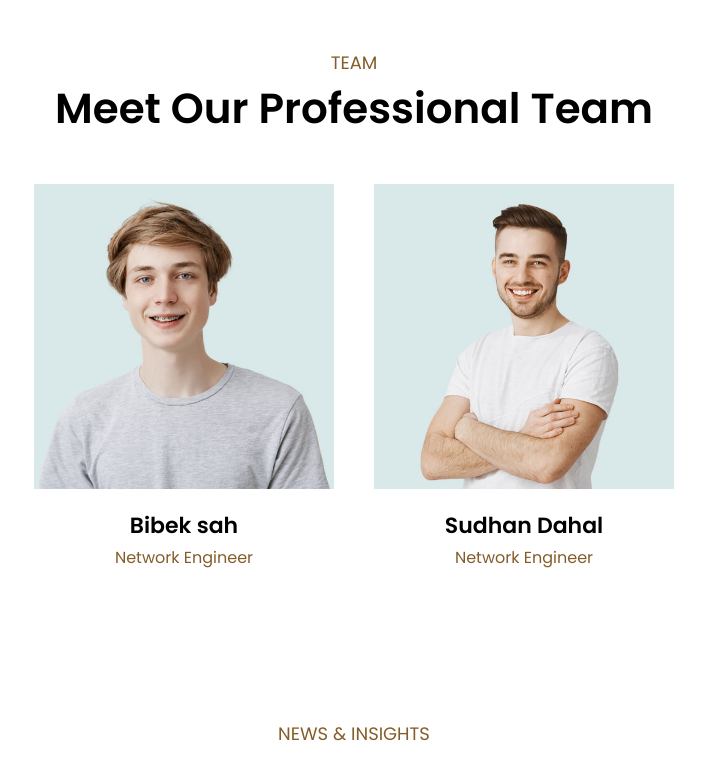
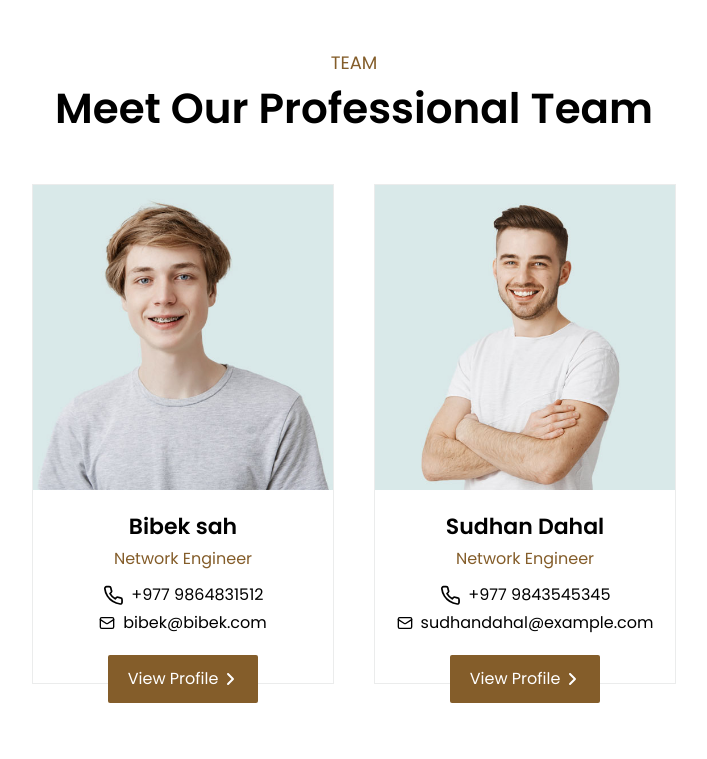
Before and after one commit to Anuragsah401/mt10web-client, a Next.js app: page / in a window 1280 px wide. Shown: the part 2000-2759 px from the top of the page, without its empty margins (286-993 px from the left). Built offline with nearby package versions, Linux system fonts and the light colour scheme.

Commit message:
working on team section

```diff
--- a/src/components/Homepage/team.jsx
+++ b/src/components/Homepage/team.jsx
@@ -1,4 +1,8 @@
 import React from "react";
+import { FaAngleRight } from "react-icons/fa6";
+import { FiPhone } from "react-icons/fi";
+import { LuMail } from "react-icons/lu";
+
 import Container from "components/UI/Container";
 import SectionTitle from "components/UI/SectionTitle";
 import Image from "next/image";
@@ -37,7 +41,10 @@ const Team = () => {
         <div className="flex gap-10 justify-center items-center flex-wrap">
           {teamDetails.map((team, i) => {
             return (
-              <div key={i}>
+              <div
+                key={i}
+                className="flex flex-col items-center border border-[#EBECEC] group"
+              >
                 <Image
                   src={team.pic}
                   alt={team.name}
@@ -45,11 +52,28 @@ const Team = () => {
                   height={300}
                   className="object-cover"
                 />
-                <div className="text-center mt-[20px] mb-[30px]">
-                  <h3 className="font-semibold text-[1.375em] mb-1">
+                <div className="text-center pt-[20px] animate group-hover:text-white group-hover:bg-[#333] w-[100%] h-[100%]">
+                  <h3 className="font-semibold text-[1.375em] mb-1 ">
                     {team.name}
                   </h3>
-                  <span className="text-primary">{team.post}</span>
+                  <div className="mb-3 text-primary group-hover:text-white animate ">
+                    {team.post}
+                  </div>
+
+                  <div className="flex justify-center gap-2 items-center mb-1">
+                    <FiPhone size={"1.3em"} />
+                    {team.phoneNo}
+                  </div>
+
+                  <div className="mb-5 flex justify-center gap-2 items-center">
+                    <LuMail />
+                    {team.email}
+                  </div>
+
+                  <button className="rounded-sm -mb-5 w-[50%] mx-auto animate py-3 bg-primary text-white hover:bg-secondary flex justify-center items-center gap-1">
+                    <span>View Profile</span>
+                    <FaAngleRight />
+                  </button>
                 </div>
               </div>
             );
```
